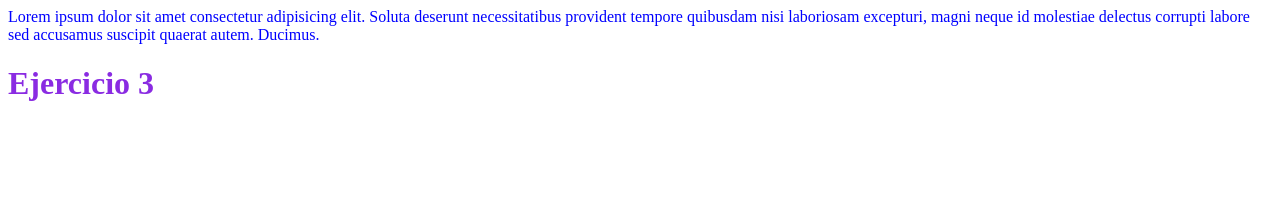
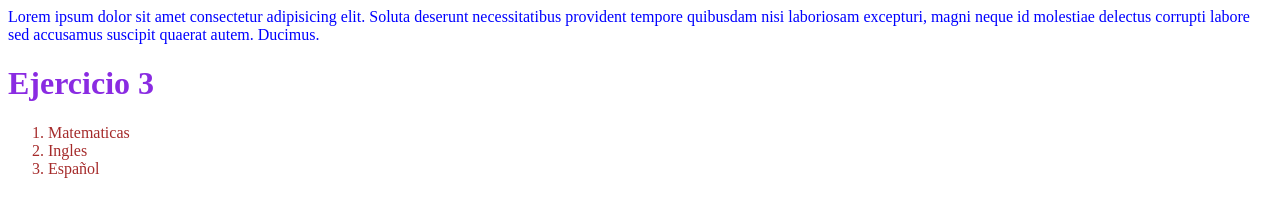
Before and after one commit to Leslie-Viv/Primero, a plain HTML site: page about.html in a window 1280 px wide. Drawn offline with Linux system fonts and the light colour scheme.

Commit message:
Agregando listas

```diff
--- a/about.html
+++ b/about.html
@@ -2,4 +2,9 @@
     <link rel="stylesheet" href="style.css">
     <p class="text">Lorem ipsum dolor sit amet consectetur adipisicing elit. Soluta deserunt necessitatibus provident tempore quibusdam nisi laboriosam excepturi, magni neque id molestiae delectus corrupti labore sed accusamus suscipit quaerat autem. Ducimus.</p>
     <h1 class="title">Ejercicio 3</h1>
+    <ol class="ol">
+        <li>Matematicas</li>
+        <li>Ingles</li>
+        <li>Español</li>
+    </ol>
 </head>
--- a/style.css
+++ b/style.css
@@ -4,3 +4,9 @@
 .text{
     color:blue
 }
+.ol{
+    color: brown;
+}
+.ul{
+    color: crimson;
+}
```
Also changed, not shown: index.html (+5 -0 lines).
